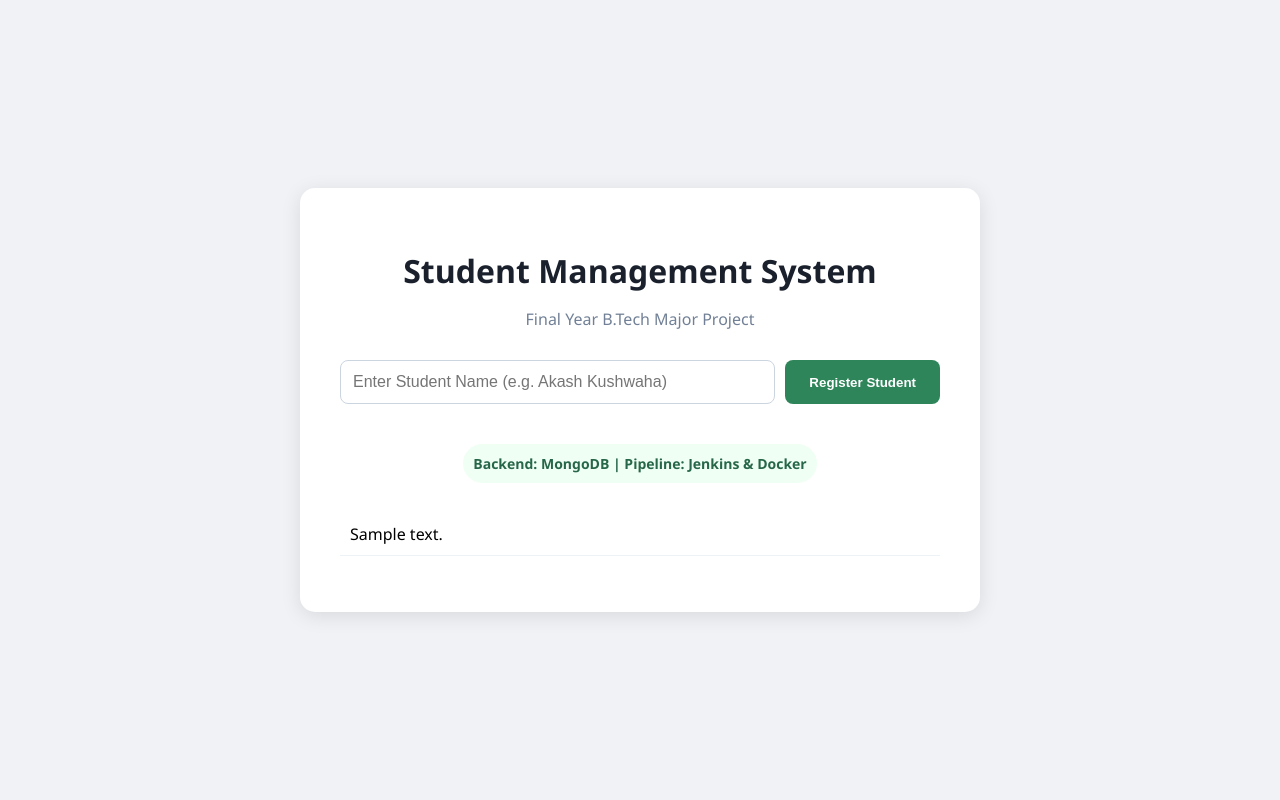
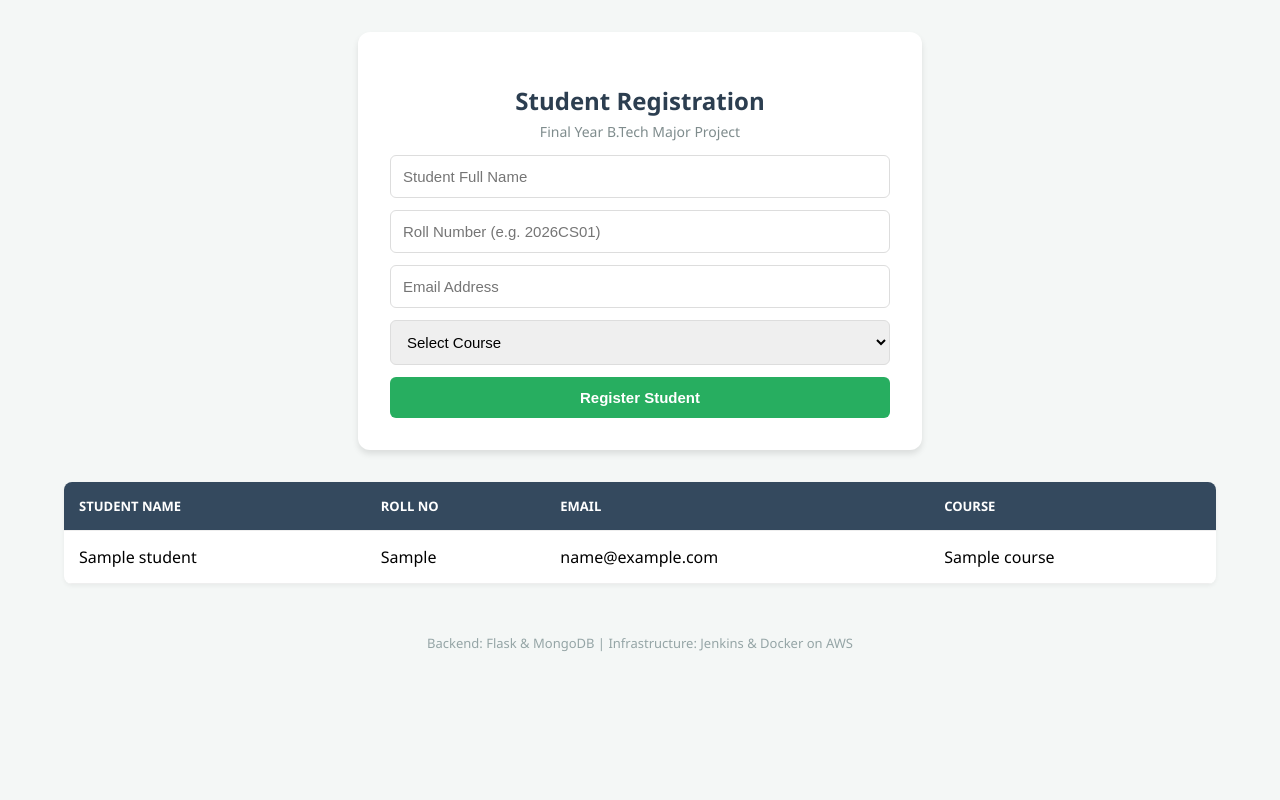
Before and after one commit to AkashKushwaha01/Major-Project, a Flask app: page / in a window 1280 px wide. Run offline with Flask 3, Linux system fonts and the light colour scheme; a database or web service that is not in the repository returns one stand-in record (values such as "Sample title").

Commit message:
Upgraded UI and added more fields

```diff
--- a/app.py
+++ b/app.py
@@ -1,29 +1,30 @@
-from flask import Flask, render_template, request, redirect, url_for
+from flask import Flask, render_template, request, redirect
 from pymongo import MongoClient
+import os
 
 app = Flask(__name__)
 
-# CHANGE 1: RESTORED DATABASE CONNECTION
-# This connects to the 'db' container on port 27017
-client = MongoClient(host='db', port=27017)
-db = client.major_db
-collection = db.records
+# MongoDB Connection
+mongo_uri = os.environ.get('MONGO_URI', 'mongodb://db:27017/')
+client = MongoClient(mongo_uri)
+db = client.student_db
 
 @app.route('/')
 def index():
-    # CHANGE 2: RESTORED REAL DATA FETCH
-    # We are now pulling real data from MongoDB instead of a dummy list
-    items = collection.find()
-    return render_template('index.html', items=items)
+    students = list(db.students.find())
+    return render_template('index.html', students=students)
 
 @app.route('/add', methods=['POST'])
-def add():
-    # This captures the input from your form and saves it to MongoDB
-    content = request.form.get('content')
-    if content:
-        collection.insert_one({'text': content})
-    return redirect(url_for('index'))
+def add_student():
+    data = {
+        "name": request.form.get('name'),
+        "roll_no": request.form.get('roll_no'),
+        "email": request.form.get('email'),
+        "course": request.form.get('course')
+    }
+    if data["name"] and data["roll_no"]:
+        db.students.insert_one(data)
+    return redirect('/')
 
 if __name__ == '__main__':
-    # host='0.0.0.0' makes it accessible inside a Docker network
     app.run(host='0.0.0.0', port=5000)
--- a/templates/index.html
+++ b/templates/index.html
@@ -3,84 +3,67 @@
 <head>
     <meta charset="UTF-8">
     <meta name="viewport" content="width=device-width, initial-scale=1.0">
-    <title>Student Management System</title>
+    <title>Student Management Portal</title>
     <style>
-        body {
-            font-family: 'Segoe UI', Tahoma, Geneva, Verdana, sans-serif;
-            background-color: #f0f2f5;
-            display: flex;
-            justify-content: center;
-            align-items: center;
-            height: 100vh;
-            margin: 0;
-        }
-        .container {
-            background: white;
-            padding: 40px;
-            border-radius: 15px;
-            box-shadow: 0 4px 20px rgba(0,0,0,0.1);
-            text-align: center;
-            width: 80%;
-            max-width: 600px;
-        }
-        h1 { color: #1a202c; margin-bottom: 5px; }
-        p.subtitle { color: #718096; margin-bottom: 30px; }
-        .form-group {
-            display: flex;
-            gap: 10px;
-            margin-bottom: 20px;
-        }
-        input {
-            flex: 1;
-            padding: 12px;
-            border: 1px solid #cbd5e0;
-            border-radius: 8px;
-            font-size: 16px;
-        }
-        button {
-            background-color: #2f855a;
-            color: white;
-            border: none;
-            padding: 12px 24px;
-            border-radius: 8px;
-            cursor: pointer;
-            font-weight: bold;
-            transition: 0.3s;
-        }
-        button:hover { background-color: #276749; }
-        .footer-info {
-            background-color: #f0fff4;
-            color: #276749;
-            padding: 10px;
-            border-radius: 20px;
-            display: inline-block;
-            font-weight: 600;
-            font-size: 14px;
-            margin-top: 20px;
-        }
-        ul { list-style: none; padding: 0; margin-top: 30px; text-align: left; }
-        li { background: #fff; border-bottom: 1px solid #edf2f7; padding: 10px; }
+        body { font-family: 'Segoe UI', Tahoma, Geneva, Verdana, sans-serif; background-color: #f4f7f6; margin: 0; display: flex; flex-direction: column; align-items: center; min-height: 100vh; }
+        .container { background: white; padding: 2rem; border-radius: 12px; box-shadow: 0 4px 6px rgba(0,0,0,0.1); margin-top: 2rem; width: 80%; max-width: 500px; }
+        h2 { color: #2c3e50; text-align: center; margin-bottom: 20px; }
+        form { display: flex; flex-direction: column; gap: 12px; }
+        input, select, button { padding: 12px; border-radius: 6px; border: 1px solid #ddd; font-size: 15px; outline: none; }
+        button { background-color: #27ae60; color: white; border: none; cursor: pointer; font-weight: bold; transition: 0.3s; }
+        button:hover { background-color: #219150; }
+        table { width: 90%; margin-top: 2rem; border-collapse: collapse; background: white; border-radius: 8px; overflow: hidden; box-shadow: 0 2px 4px rgba(0,0,0,0.05); margin-bottom: 50px; }
+        th, td { padding: 15px; text-align: left; border-bottom: 1px solid #eee; }
+        th { background-color: #34495e; color: white; text-transform: uppercase; font-size: 13px; }
+        tr:hover { background-color: #f9f9f9; }
+        .footer { padding-bottom: 30px; font-size: 13px; color: #95a5a6; }
     </style>
 </head>
 <body>
-    <div class="container">
-        <h1>Student Management System</h1>
-        <p class="subtitle">Final Year B.Tech Major Project</p>
 
-        <form action="/add" method="POST" class="form-group">
-            <input type="text" name="content" placeholder="Enter Student Name (e.g. Akash Kushwaha)" required>
-            <button type="submit">Register Student</button>
-        </form>
+<div class="container">
+    <h2>Student Registration</h2>
+    <p style="text-align: center; color: #7f8c8d; font-size: 14px; margin-top: -15px;">Final Year B.Tech Major Project</p>
 
-        <div class="footer-info">
-            Backend: MongoDB | Pipeline: Jenkins & Docker
-        </div>
+    <form action="/add" method="POST">
+        <input type="text" name="name" placeholder="Student Full Name" required>
+        <input type="text" name="roll_no" placeholder="Roll Number (e.g. 2026CS01)" required>
+        <input type="email" name="email" placeholder="Email Address" required>
+        <select name="course" required>
+            <option value="" disabled selected>Select Course</option>
+            <option value="B.Tech CSE">B.Tech CSE</option>
+            <option value="B.Tech IT">B.Tech IT</option>
+            <option value="MCA">MCA</option>
+            <option value="M.Tech">M.Tech</option>
+        </select>
+        <button type="submit">Register Student</button>
+    </form>
+</div>
 
-        <ul>
-            {% for item in items %}
-                <li>{{ item.text }}</li>
-            {% endfor %}
-        </ul>
-    </div>
+<table>
+    <thead>
+        <tr>
+            <th>Student Name</th>
+            <th>Roll No</th>
+            <th>Email</th>
+            <th>Course</th>
+        </tr>
+    </thead>
+    <tbody>
+        {% for student in students %}
+        <tr>
+            <td>{{ student.name }}</td>
+            <td>{{ student.roll_no }}</td>
+            <td>{{ student.email }}</td>
+            <td>{{ student.course }}</td>
+        </tr>
+        {% endfor %}
+    </tbody>
+</table>
+
+<div class="footer">
+    Backend: Flask & MongoDB | Infrastructure: Jenkins & Docker on AWS
+</div>
+
 </body>
 </html>
```
